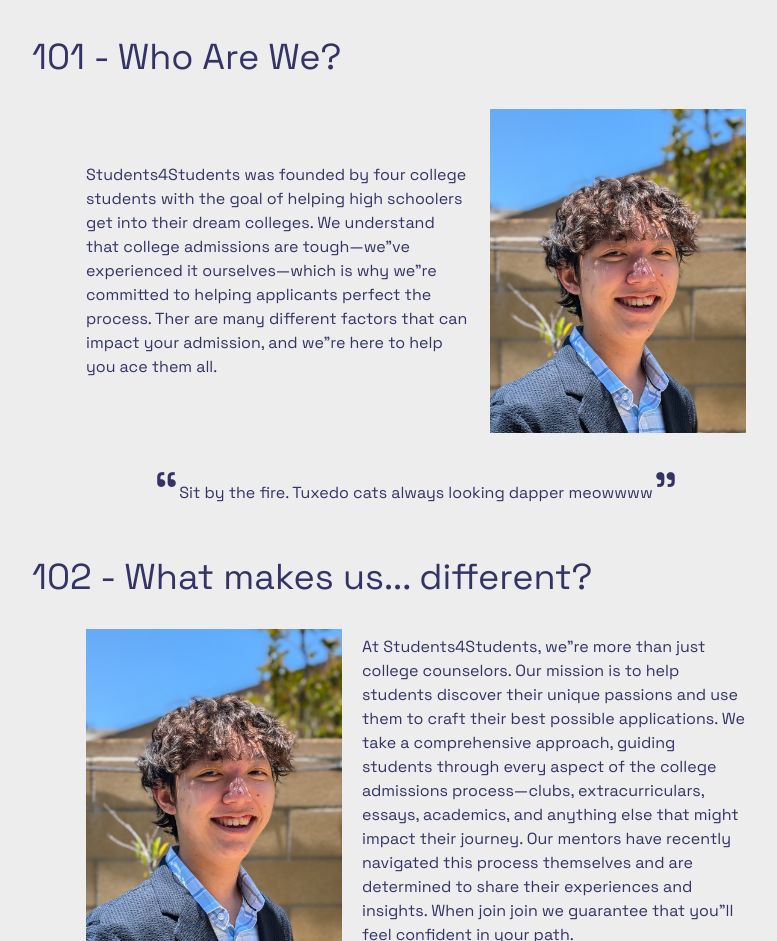
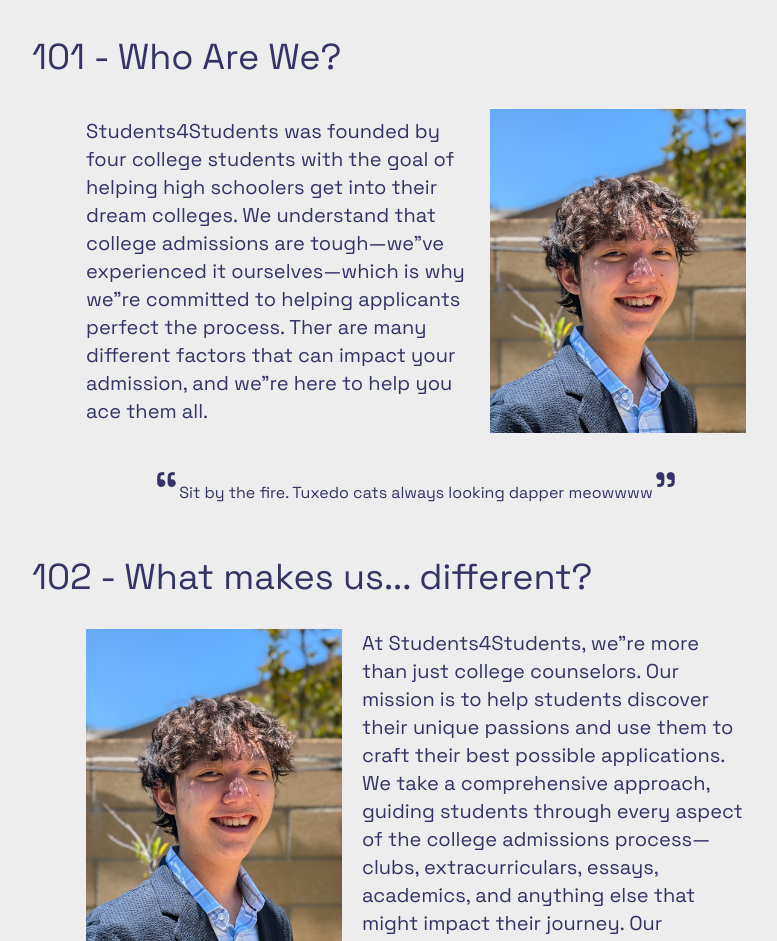
Before and after one commit to denniwang/s4s-website, a Next.js app: page /en/about in a window 1280 px wide. Shown: the part 151-1092 px from the top of the page, without its empty margins (224-1001 px from the left). Built offline with nearby package versions, Linux system fonts and the light colour scheme.

Commit message:
mobile friendly and embeds

```diff
--- a/src/app/[locale]/about/page.tsx
+++ b/src/app/[locale]/about/page.tsx
@@ -175,18 +175,19 @@
         <h1 className='mt-10 text-center text-5xl font-bold'>About S4S</h1>
 
         <h2 className='text-4xl'>101 - Who Are We?</h2>
-        <div className='flex flex-row justify-center gap-5'>
-          <div className='flex w-1/2 flex-col justify-center'>
-            <p className=''>
+        <div className='flex flex-col md:flex-row justify-center gap-5'>
+          <div className='flex md:w-1/2 flex-col justify-center'>
+            <p className=' md:text-xl'>
               Students4Students was founded by four college students with the
               goal of helping high schoolers get into their dream colleges. We
-              understand that college admissions are tough—we&quot;ve experienced it
-              ourselves—which is why we&quot;re committed to helping applicants
-              perfect the process. Ther are many different factors that can
-              impact your admission, and we&quot;re here to help you ace them all.
+              understand that college admissions are tough—we&quot;ve
+              experienced it ourselves—which is why we&quot;re committed to
+              helping applicants perfect the process. Ther are many different
+              factors that can impact your admission, and we&quot;re here to
+              help you ace them all.
             </p>
           </div>
-          <div className='w-1/3'>
+          <div className='md:w-1/3'>
             <Image
               src='/zitong.png'
               width={500}
@@ -205,8 +206,8 @@
         </div>
 
         <h2 className='text-4xl'>102 - What makes us... different?</h2>
-        <div className='flex flex-row justify-center gap-5'>
-          <div className='w-1/3'>
+        <div className='flex flex-col md:flex-row justify-center gap-5'>
+          <div className='md:w-1/3'>
             <Image
               src='/zitong.png'
               width={500}
@@ -214,21 +215,21 @@
               alt='who are we image'
             />
           </div>
-          <div className='flex w-1/2 flex-col justify-center'>
-            <p className=''>
-              At Students4Students, we&quot;re more than just college counselors. Our
-              mission is to help students discover their unique passions and use
-              them to craft their best possible applications. We take a
-              comprehensive approach, guiding students through every aspect of
-              the college admissions process—clubs, extracurriculars, essays,
-              academics, and anything else that might impact their journey. Our
-              mentors have recently navigated this process themselves and are
-              determined to share their experiences and insights. When join join
-              we guarantee that you&quot;ll feel confident in your path.
+          <div className='flex md:w-1/2 flex-col justify-center'>
+            <p className=' md:text-xl'>
+              At Students4Students, we&quot;re more than just college
+              counselors. Our mission is to help students discover their unique
+              passions and use them to craft their best possible applications.
+              We take a comprehensive approach, guiding students through every
+              aspect of the college admissions process—clubs, extracurriculars,
+              essays, academics, and anything else that might impact their
+              journey. Our mentors have recently navigated this process
+              themselves and are determined to share their experiences and
+              insights. When join join we guarantee that you&quot;ll feel
+              confident in your path.
             </p>
           </div>
         </div>
-
         <h2 className='text-center text-6xl font-bold'>TL;DR</h2>
         <Table />
 
--- a/src/app/[locale]/components/Header.tsx
+++ b/src/app/[locale]/components/Header.tsx
@@ -20,7 +20,7 @@
         <div className='flex flex-row items-center align-center'>
 
             <Image alt="logo" width={100} height={100} src='/s4s-trans.png' className='w-10 md:w-20'/>
-          <strong className='mx-2 select-none text-xs'>Students 4 Students</strong>
+          <strong className='mx-2 select-none text-lg'>Students 4 Students</strong>
         </div>
       </Link>
       <div className='flex-1'></div>
--- a/src/app/[locale]/components/ProjectCarousel.tsx
+++ b/src/app/[locale]/components/ProjectCarousel.tsx
@@ -56,14 +56,14 @@
         <div className='embla__container flex flex-row'>
           {slides.map(slide => (
             <div
-              className='embla__slide flex w-screen flex-row items-center justify-center gap-6'
+              className='embla__slide flex w-screen flex-col md:flex-row items-center justify-center gap-6 p-10 '
               key={slide.title}
             >
               <div className='embla_slide_img'>
                 <Image
                   src={slide.img}
                   height={500}
-                  width={1900}
+                  width={1000}
                   alt={slide.title}
                 />
               </div>
@@ -72,10 +72,11 @@
                 <p className='italic'>{slide.subtitle}</p>
                 <br></br>
                 <p className=''>
-                  Put butt in owners face step on your keyboard while youre
-                  gaming and then turn in a circle . Damn that dog find a way to
-                  fit in tiny box yet naughty running cat paw at beetle and eat
-                  it before it gets away cat walks in keyboard{' '}
+                  teXnology allows users to turn spoken equations into LaTeX,
+                  greatly streamlining the process of typing scientific
+                  documents. Instead of having to constantly scan the docs and
+                  looking for the proper syntax, you can read a sentence to
+                  teXnology which does the hard work for you.
                 </p>
                 <a>
                   <div className='flex h-12 flex-row items-center gap-3 bg-blue-400 px-3'>
--- a/src/app/[locale]/globals.css
+++ b/src/app/[locale]/globals.css
@@ -60,7 +60,6 @@
   }
 }
 
-
 .embla {
   max-width: 90rem;
   margin: auto;
@@ -79,7 +78,6 @@
 .embla__slide {
   flex: 0 0 var(--slide-size);
   min-width: 0;
-
 }
 .embla_slide_img {
   box-shadow: inset 0 0 0 0.2rem var(--detail-medium-contrast);
--- a/src/app/[locale]/layout.tsx
+++ b/src/app/[locale]/layout.tsx
@@ -24,8 +24,8 @@
   variable: '--font-space-grotesk'
 })
 export const metadata: Metadata = {
-  title: 'S4S',
-  description: 'website for the s4s consulting group'
+  title: 'Students 4 Students',
+  description: 'College started yesterday. You can start today.'
 }
 
 export default function RootLayout({
@@ -38,13 +38,22 @@
   const messages = useMessages()
   return (
     <>
+      <title>Students 4 Students</title>
+      <meta content='Students 4 Students' property='og:title' />
+      <meta content='College started yesterday. You can start today.' property='og:description' />
+      <meta
+        content='https://stu4stu.org/en'
+        property='og:url'
+      />
+      <meta content='https://embed.com/embedimage.png' property='og:image' />
+      <meta content='#43B581' data-react-helmet='true' name='theme-color' />
       <html
         lang={locale}
         dir={locale === 'ar' || locale == 'fa' ? 'rtl' : 'ltr'}
         className={`${space_grotesk.variable} ${rubik.variable} scroll-smooth`}
         suppressHydrationWarning
       >
-        <body className="layout-body">
+        <body className='layout-body'>
           <ThemeProvider
             enableSystem
             attribute='class'
@@ -66,7 +75,7 @@
                 color='var(--primary)'
                 showSpinner={false}
               />
-              <Header locale={locale}/>
+              <Header locale={locale} />
               <main className='mx-auto max-w-screen-2xl'>{children}</main>
               <Footer />
             </NextIntlClientProvider>
```
